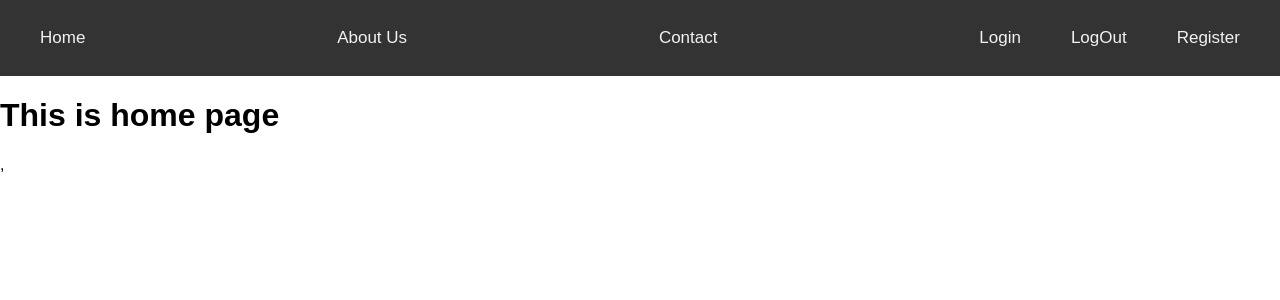
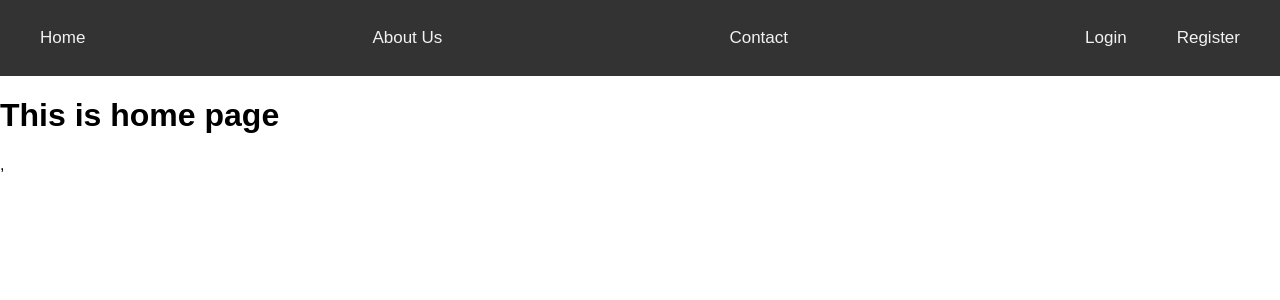
Before and after one commit to tmgnisc/Learning-Mern, a React (Vite) app in the folder client/: page / in a window 1280 px wide. Shown: the top 300 px of the page. Built offline with nearby package versions, Linux system fonts and the light colour scheme.

Commit message:
creating a variable to check token status

```diff
--- a/client/src/components/Navbar.jsx
+++ b/client/src/components/Navbar.jsx
@@ -1,16 +1,24 @@
 import { NavLink } from "react-router-dom";
 import React from "react";
 import "../index.css";
+import { useAuth } from "../store/auth";
 const NavBar = () => {
+  const { isLoggedIn } = useAuth();
   return (
     <div className="navbar">
       <NavLink to="/">Home</NavLink>
       <NavLink to="/about">About Us</NavLink>
       <NavLink to="/contact">Contact</NavLink>
       <div className="navbar-right">
-        <NavLink to="/login">Login</NavLink>
-        <NavLink to="/logout">LogOut</NavLink>
-        <NavLink to="/register">Register</NavLink>
+        {isLoggedIn ? (
+          <NavLink to="/logout">LogOut</NavLink>
+        ) : (
+          <>
+            {" "}
+            <NavLink to="/login">Login</NavLink>
+            <NavLink to="/register">Register</NavLink>
+          </>
+        )}
       </div>
     </div>
   );
```
